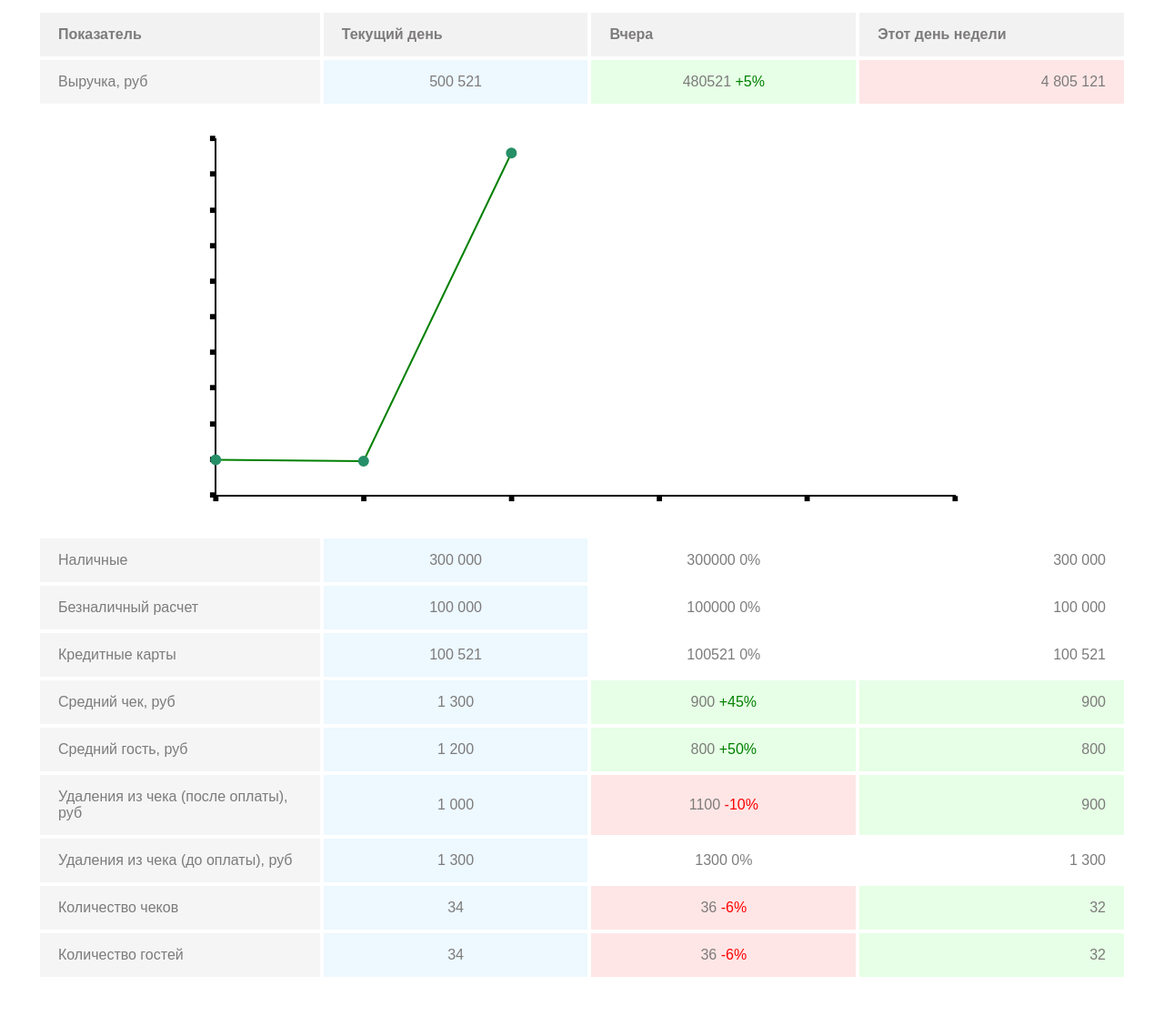
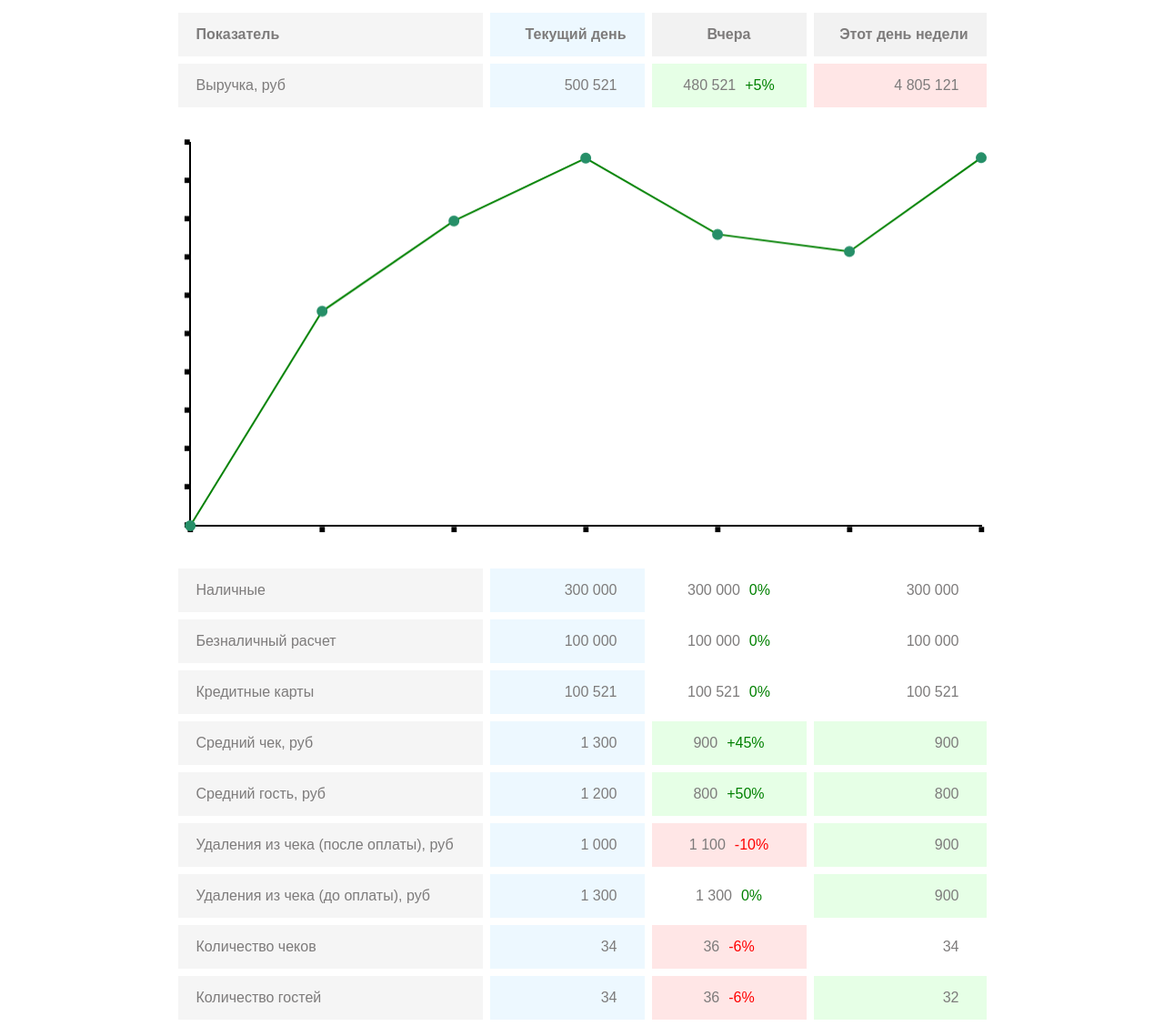
Before and after one commit to bnvspace/delta, a plain HTML site: page index.html in a window 1280 px wide. Shown: the whole page at 91% size. Drawn offline with nearby package versions, Linux system fonts and the light colour scheme.

Commit message:
finale upd date

```diff
--- a/index.html
+++ b/index.html
@@ -1,5 +1,6 @@
 <!DOCTYPE html>
 <html lang="ru">
+
 <head>
     <meta charset="UTF-8">
     <meta name="viewport" content="width=device-width, initial-scale=1.0">
@@ -7,6 +8,7 @@
     <link rel="stylesheet" href="styles.css">
     <script src="https://cdn.jsdelivr.net/npm/chart.js"></script>
 </head>
+
 <body>
     <div class="container">
         <table id="data-table">
@@ -21,13 +23,14 @@
             <tbody>
                 <tr>
                     <td>Выручка, руб</td>
-                    <td>500 521</td>
-                    <td>480 521</td>
-                    <td>4 805 121</td>
+                    <td><span class="number">500 521</span></td>
+                    <td><span class="number">480 521</span></td>
+                    <td><span class="number">4 805 121</span></td>
 
                 </tr>
             </tbody>
         </table>
+
         <div class="chart-container">
             <canvas id="myChart"></canvas>
         </div>
@@ -36,62 +39,64 @@
             <tbody>
                 <tr>
                     <td>Наличные</td>
-                    <td>300 000</td>
-                    <td>300 000</td>
-                    <td>300 000</td>
+                    <td><span class="number">300 000</span></td>
+                    <td><span class="number">300 000</span></td>
+                    <td><span class="number">300 000</span></td>
                 </tr>
                 <tr>
                     <td>Безналичный расчет</td>
-                    <td>100 000</td>
-                    <td>100 000</td>
-                    <td>100 000</td>
+                    <td><span class="number">100 000</span></td>
+                    <td><span class="number">100 000</span></td>
+                    <td><span class="number">100 000</span></td>
                 </tr>
                 <tr>
                     <td>Кредитные карты</td>
-                    <td>100 521</td>
-                    <td>100 521</td>
-                    <td>100 521</td>
+                    <td><span class="number">100 521</span></td>
+                    <td><span class="number">100 521</span></td>
+                    <td><span class="number">100 521</span></td>
                 </tr>
                 <tr>
                     <td>Средний чек, руб</td>
-                    <td>1 300</td>
-                    <td>900</td>
-                    <td>900</td>
+                    <td><span class="number">1 300</span></td>
+                    <td><span class="number">900</span></td>
+                    <td><span class="number">900</span></td>
                 </tr>
                 <tr>
                     <td>Средний гость, руб</td>
-                    <td>1 200</td>
-                    <td>800</td>
-                    <td>800</td>
+                    <td><span class="number">1 200</span></td>
+                    <td><span class="number">800</span></td>
+                    <td><span class="number">800</span></td>
                 </tr>
                 <tr>
                     <td>Удаления из чека (после оплаты), руб</td>
-                    <td>1 000</td>
-                    <td>1 100</td>
-                    <td>900</td>
+                    <td><span class="number">1 000</span></td>
+                    <td><span class="number">1 100</span></td>
+                    <td><span class="number">900</span></td>
                 </tr>
                 <tr>
                     <td>Удаления из чека (до оплаты), руб</td>
-                    <td>1 300</td>
-                    <td>1 300</td>
-                    <td>1 300</td>
+                    <td><span class="number">1 300</span></td>
+                    <td><span class="number">1 300</span></td>
+                    <td><span class="number">900</span></td>
                 </tr>
                 <tr>
                     <td>Количество чеков</td>
-                    <td>34</td>
-                    <td>36</td>
-                    <td>32</td>
+                    <td><span class="number">34</span></td>
+                    <td><span class="number">36</span></td>
+                    <td><span class="number">34</span></td>
                 </tr>
                 <tr>
                     <td>Количество гостей</td>
-                    <td>34</td>
-                    <td>36</td>
-                    <td>32</td>
+                    <td><span class="number">34</span></td>
+                    <td><span class="number">36</span></td>
+                    <td><span class="number">32</span></td>
                 </tr>
             </tbody>
         </table>
+
     </div>
     <script src="chart.js"></script>
     <script src="script.js"></script>
 </body>
+
 </html>
--- a/script.js
+++ b/script.js
@@ -6,9 +6,15 @@ function colorizeTable(tableId) {
     rows.forEach(row => {
         const cells = row.getElementsByTagName("td");
 
-        const currentValue = parseFloat(cells[1].innerText.replace(/\s+/g, '').replace(',', '.'));
-        const yesterdayValue = parseFloat(cells[2].innerText.replace(/\s+/g, '').replace(',', '.'));
-        const weekDayValue = parseFloat(cells[3].innerText.replace(/\s+/g, '').replace(',', '.'));
+        // Получаем значения с учётом пробелов и запятых
+        const currentValueText = cells[1].innerText;
+        const yesterdayValueText = cells[2].innerText;
+        const weekDayValueText = cells[3].innerText;
+
+        // Чистим пробелы для вычислений и заменяем запятую на точку
+        const currentValue = parseFloat(currentValueText.replace(/\s+/g, '').replace(',', '.'));
+        const yesterdayValue = parseFloat(yesterdayValueText.replace(/\s+/g, '').replace(',', '.'));
+        const weekDayValue = parseFloat(weekDayValueText.replace(/\s+/g, '').replace(',', '.'));
 
         if (isNaN(currentValue) || isNaN(yesterdayValue) || isNaN(weekDayValue)) {
             console.log("Ошибка: одно из значений не является числом.");
@@ -16,46 +22,53 @@ function colorizeTable(tableId) {
         }
 
         // Окраска для "Вчера"
-        let yesterdayText = `${yesterdayValue}`;
+        let yesterdayText = yesterdayValueText.replace(/\B(?=(\d{3})+(?!\d))/g, " ");  // Пробелы между тысячами
+        let percentChangeYesterday = "";
+
         if (yesterdayValue < currentValue) {
-            const percentChangeYesterday = ((currentValue - yesterdayValue) / yesterdayValue) * 100;
-            yesterdayText += ` <span class="percent-green">+${Math.ceil(percentChangeYesterday)}%</span>`;
+            percentChangeYesterday = ` <span class="percent-green">+${Math.ceil(((currentValue - yesterdayValue) / yesterdayValue) * 100)}%</span>`;
             cells[2].classList.add("bg-green");
         } else if (yesterdayValue > currentValue) {
-            const percentChangeYesterday = ((yesterdayValue - currentValue) / currentValue) * 100;
-            yesterdayText += ` <span class="percent-red">-${Math.ceil(percentChangeYesterday)}%</span>`;
+            percentChangeYesterday = ` <span class="percent-red">-${Math.ceil(((yesterdayValue - currentValue) / currentValue) * 100)}%</span>`;
             cells[2].classList.add("bg-red");
         } else {
-            yesterdayText += ` <span class="percent-neutral">0%</span>`;
+            percentChangeYesterday = ` <span class="percent-neutral">0%</span>`;
             cells[2].classList.remove("bg-green", "bg-red");
         }
-        cells[2].innerHTML = yesterdayText;
+
+        // Разделение чисел и процентов на разные классы
+        const numberText = `<span class="number">${yesterdayText}</span>`;
+        const percentageText = `<span class="percent">${percentChangeYesterday}</span>`;
+        cells[2].innerHTML = numberText + percentageText;
 
         // Окраска для "Этот день недели"
+        const weekDayCell = cells[3];
         if (weekDayValue > currentValue) {
-            cells[3].classList.add("bg-red");
-            cells[3].classList.remove("bg-green");
+            weekDayCell.classList.add("bg-red");
+            weekDayCell.classList.remove("bg-green");
         } else if (weekDayValue < currentValue) {
-            cells[3].classList.add("bg-green");
-            cells[3].classList.remove("bg-red");
+            weekDayCell.classList.add("bg-green");
+            weekDayCell.classList.remove("bg-red");
         } else {
-            cells[3].classList.remove("bg-green", "bg-red");
+            weekDayCell.classList.remove("bg-green", "bg-red");
         }
     });
 }
 
+
 // Функция для обработки клика на строку таблицы
 function onRowClick(event) {
     const cells = event.target.parentElement.getElementsByTagName("td");
-    const rowData = Array.from(cells).slice(1).map(cell => parseInt(cell.innerText.replace(/\s/g, '')));
-    createChart(rowData);
+    // Преобразуем все значения в строках в массив чисел, игнорируя первый столбец
+    const rowData = Array.from(cells).slice(1).map(cell => parseFloat(cell.innerText.replace(/\s/g, '').replace(',', '.')));
+    createChart(rowData); // Передаем весь ряд данных
 }
 
 // Функция для создания графика
 let myChart;
 function createChart(data) {
     const ctx = document.getElementById('myChart').getContext('2d');
-    const chartLabels = ['0', '1', '2', '3', '4', '5']; // Метки для графика
+    const chartLabels = ['0', '1', '2', '3', '4', '5', '6']; // Метки для графика
 
     if (myChart) {
         myChart.destroy();
@@ -160,6 +173,6 @@ document.addEventListener("DOMContentLoaded", function() {
     });
 
     // Изначальный график
-    const initialData = [500521, 480521, 4805121]; // Пример значений для графика
+    const initialData = [0, 2800521, 3980521, 4800521, 3805121, 3580521, 4805121]; // Пример значений для графика
     createChart(initialData);
 });
--- a/styles.css
+++ b/styles.css
@@ -10,56 +10,68 @@ body {
 }
 
 .container {
-    width: 100%;
+    /* width: 100%; */
     margin-bottom: 30px;
     overflow-x: auto; /* Добавляем прокрутку для контейнера */
     display: flex;
     justify-content: center;
     flex-direction: column;
     align-items: center;
-    width: 100%;
+    /* width: 100%; */
     border-collapse: collapse;
-    min-width: 800px;
-    max-width: 1200px;
+    /* min-width: 800px;
+    max-width: 1200px; */
 }
 
 table {
-    width: 100%;
+    /* width: 100%; */
     border-collapse: collapse;
-    min-width: 800px; /* Добавляем минимальную ширину, чтобы таблица не сжималась слишком сильно */
+    /* min-width: 800px; Добавляем минимальную ширину, чтобы таблица не сжималась слишком сильно */
     max-width: 1200px;
 }
+tr{
+    display: flex;
+}
+th, td {
 
-th, td {
     color: #7d7b7b;
     padding: 15px 20px;
     border: 4px solid #fff;
     text-align: left;
     cursor: pointer;
     display: table-cell; /* Оставляем стандартное поведение ячеек таблицы */
+    display: flex;
+    justify-content: space-between;
+    align-items: center;
 }
 
-td:nth-child(1) {
-    width: 140px;
+td:nth-child(1),th:nth-child(1) {
+    width: 295px;
     background-color: #f5f5f5;
 }
 
-td:nth-child(2) {
+td:nth-child(2),th:nth-child(2) {
     width: 130px;
     text-align: center;
     background-color: #EDF8FF;
+    justify-content: end;
+}
+td:nth-child(3),th:nth-child(3) {
+    width: 130px;
+    text-align: left;
+    display: flex;
+    justify-content: center; /* Размещение контента по краям */
+    align-items: center; /* Центрирование по вертикали */
 }
 
-td:nth-child(3) {
-    width: 130px;
-    text-align: center;
+td:nth-child(4),th:nth-child(4) {
+    width: 150px;
+    text-align: right;
+    justify-content: end;
 }
-
-td:nth-child(4) {
-    width: 130px;
-    text-align: right;
+.number{
+    margin-right: 10px;
 }
-
 th {
     background-color: #f2f2f2;
 }
@@ -88,7 +100,7 @@ th {
 }
 
 .percent-neutral {
-    color: gray;
+    color: green;
 }
 
 .gray {
@@ -99,10 +111,11 @@ th {
 .chart-container {
     display: flex;
     justify-content: center;
-    width: 70%;
+    width: 100%;
+    min-height: 400px;
     height: auto;
     overflow-x: auto; /* Прокрутка для контейнера с графиком */
-    margin: 25px auto;
+    margin: 25px 0;
 }
 
 canvas {
@@ -117,7 +130,8 @@ canvas {
         padding: 0 10px; /* Для отступов */
         min-width: 0;
     }
-
+    .chart-container {
+        min-height: 200px;}
     table {
         min-width: 100%; /* Убираем минимальную ширину, чтобы таблица была адаптивной */
         width: 100%; /* Разрешаем таблице занимать всю ширину */
@@ -142,3 +156,10 @@ canvas {
         height: auto;
     }
 }
+@media(max-width: 768px) {
+    th, td {
+        font-size: 10px;
+        padding: 10px;
+    }
+
+}
```
Lines whose indentation alone changed are shown as unchanged.
